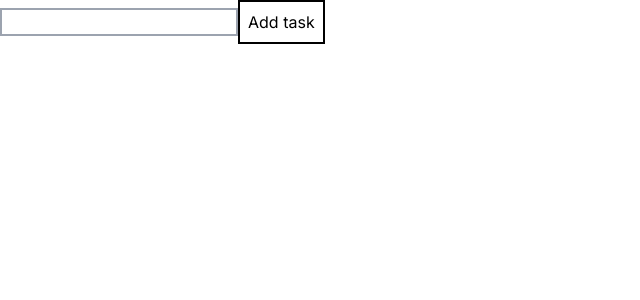
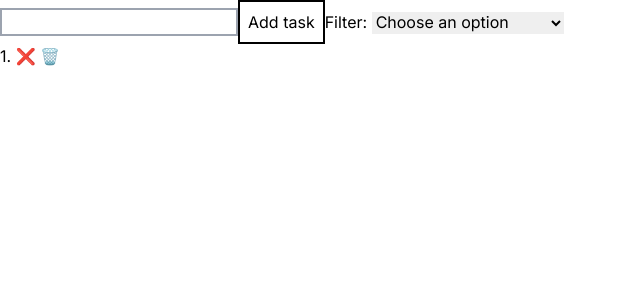
Before and after one commit to betsha1830/task-manager, a Next.js app: page / in a window 1280 px wide. Shown: the top 300 px of the page, without its empty margins (0-640 px from the left). Built offline with nearby package versions, Linux system fonts and the light colour scheme.

Commit message:
added functionality to filter tasks by status(active, completed)

```diff
--- a/app/page.tsx
+++ b/app/page.tsx
@@ -1,5 +1,6 @@
 "use client"
 
+import { tree } from "next/dist/build/templates/app-page"
 import { useState } from "react"
 import { ChangeEvent } from "react"
 
@@ -7,14 +8,16 @@ export default function Home() {
   const [id, setId] = useState(1)
   const initialTask = [{ id: id, task: "", completed: false }]
 
-  const [event, setEvent] = useState(true)
+  const [output, setOutput] = useState(initialTask)
   const [storage, setStorage] = useState(initialTask)
   const [currentInput, setCurrentInput] = useState("")
 
   //  Adds a task to the list
   function addTask() {
     setId(id + 1)
-    setStorage([...storage, { id: id, task: currentInput, completed: false }])
+    const i = [...storage, { id: id, task: currentInput, completed: false }]
+    setStorage(i)
+    setOutput(i)
   }
 
   //  Listens to text input change
@@ -34,18 +37,44 @@ export default function Home() {
       }
     })
     setStorage(temp)
+    setOutput(temp)
   }
 
   //	Deletes a task
   function deleteTask(id: number) {
     let temp = storage.slice(0, id)
-    // setStorage(storage.filter((i) => id !== i.id))
     storage.map((i) => {
       if (i.id <= id) return
       setId(i.id) //	Assigns a new id value for an order list
       temp.push({ id: i.id - 1, task: i.task, completed: i.completed })
     })
     setStorage(temp)
+    setOutput(temp)
+  }
+
+  //	Filters tasks based on its status
+  function filterTasks(filter: string) {
+    let temp = [{ id: 0, task: "", completed: false }]
+    if (filter === "completed") {
+      //	Filters tasks that are completed
+      storage.map((i) => {
+        if (i.completed === true) {
+          temp.push({ id: i.id, task: i.task, completed: i.completed })
+        }
+      })
+      setOutput(temp)
+    } else if (filter === "active") {
+      //	Filters tasks that are still active
+      storage.map((i) => {
+        if (i.completed === false) {
+          temp.push({ id: i.id, task: i.task, completed: i.completed })
+        }
+      })
+      setOutput(temp)
+    } else if (filter === "all") {
+      //	Lists all tasks
+      setOutput(storage)
+    }
   }
 
   return (
@@ -58,9 +87,22 @@ export default function Home() {
       <button className="border-2 border-black p-2" onClick={addTask}>
         Add task
       </button>
+      Filter:{" "}
+      <select className=" w-48">
+        <option value="">Choose an option</option>
+        <option onClick={() => filterTasks("all")} value={"all"}>
+          All
+        </option>
+        <option onClick={() => filterTasks("completed")} value="completed">
+          Completed
+        </option>
+        <option onClick={() => filterTasks("active")} value="active">
+          Active
+        </option>
+      </select>
       <div>
-        {storage.map((c, i) => {
-          if (i === 0) return // Remove the inital task that was used for data type mapping
+        {output.map((c, i) => {
+          if (c.id === 0) return // Remove the inital task that was used for data type mapping
           return (
             <div key={c.id}>
               {c.id}. {c.task}{" "}
```
Also changed, not shown: 1 other file (tests, documents, lock files or other folders).
